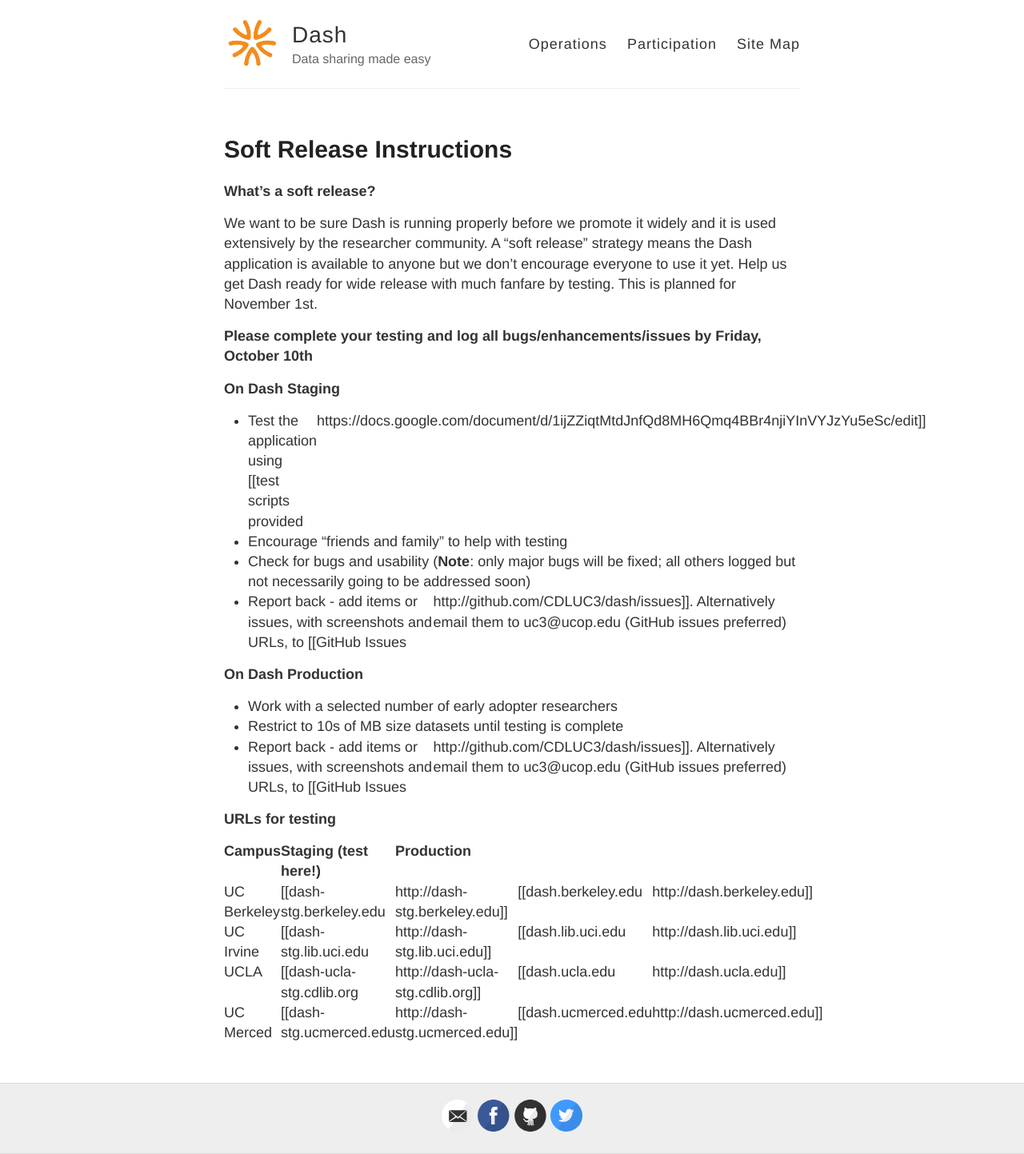
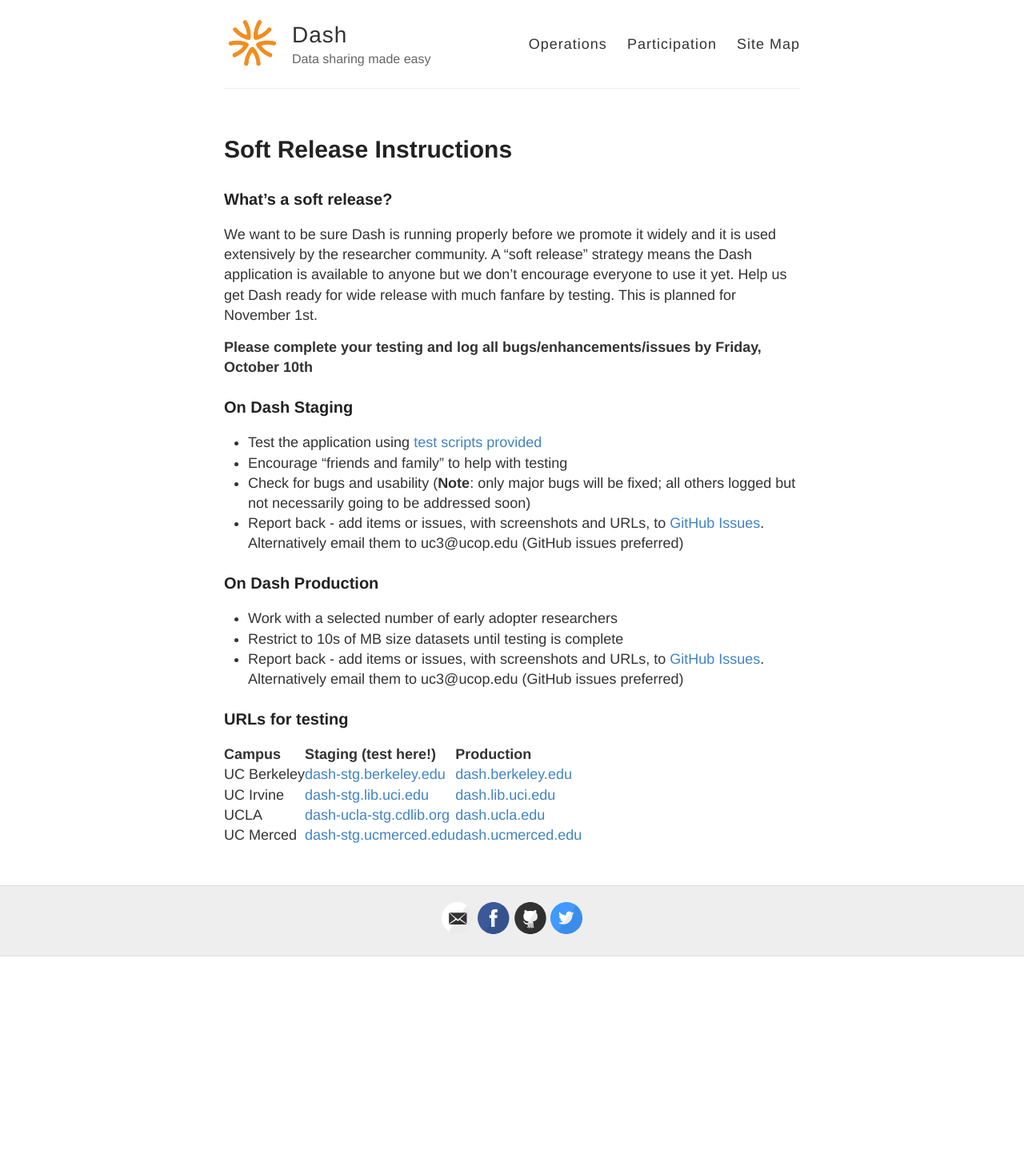
Before and after one commit to CDLUC3/dash, a Jekyll site: the page built from soft-release.md, in a window 1280 px wide. Shown: the whole page at 80% size. Built offline with Jekyll 4.4.1, drawn with Linux system fonts in a browser that asks for light colours; after the commit the page ends 1196 px from its top, so only the background shows below that.

Commit message:
fix soft release

```diff
--- a/soft-release.md
+++ b/soft-release.md
@@ -4,28 +4,29 @@
 permalink: /soft-release/
 ---
 
-**What’s a soft release?**
+### What’s a soft release?
 
 We want to be sure Dash is running properly before we promote it widely and it is used extensively by the researcher community. A "soft release" strategy means the Dash application is available to anyone but we don't encourage everyone to use it yet. Help us get Dash ready for wide release with much fanfare by testing. This is planned for November 1st.
 
 **Please complete your testing and log all bugs/enhancements/issues by Friday, October 10th**
 
-**On Dash Staging**
-* Test the application using [[test scripts provided|https://docs.google.com/document/d/1ijZZiqtMtdJnfQd8MH6Qmq4BBr4njiYInVYJzYu5eSc/edit]]
+### On Dash Staging
+
+* Test the application using [test scripts provided](https://docs.google.com/document/d/1ijZZiqtMtdJnfQd8MH6Qmq4BBr4njiYInVYJzYu5eSc/edit)
 * Encourage "friends and family" to help with testing
 * Check for bugs and usability (**Note**: only major bugs will be fixed; all others logged but not necessarily going to be addressed soon)
-* Report back - add items or issues, with screenshots and URLs, to [[GitHub Issues|http://github.com/CDLUC3/dash/issues]]. Alternatively email them to uc3@ucop.edu (GitHub issues preferred)
+* Report back - add items or issues, with screenshots and URLs, to [GitHub Issues](http://github.com/CDLUC3/dash/issues). Alternatively email them to uc3@ucop.edu (GitHub issues preferred)
 
-**On Dash Production**
+### On Dash Production
+
 * Work with a selected number of early adopter researchers
 * Restrict to 10s of MB size datasets until testing is complete
-* Report back - add items or issues, with screenshots and URLs, to [[GitHub Issues|http://github.com/CDLUC3/dash/issues]]. Alternatively email them to uc3@ucop.edu (GitHub issues preferred)
+* Report back - add items or issues, with screenshots and URLs, to [GitHub Issues](http://github.com/CDLUC3/dash/issues). Alternatively email them to uc3@ucop.edu (GitHub issues preferred)
 
-**URLs for testing**
-
+### URLs for testing
 
 | **Campus** | **Staging (test here!)** | **Production** |
-| UC Berkeley | [[dash-stg.berkeley.edu|http://dash-stg.berkeley.edu]] | [[dash.berkeley.edu|http://dash.berkeley.edu]] |
- | UC Irvine | [[dash-stg.lib.uci.edu|http://dash-stg.lib.uci.edu]] | [[dash.lib.uci.edu|http://dash.lib.uci.edu]]  |
- | UCLA | [[dash-ucla-stg.cdlib.org|http://dash-ucla-stg.cdlib.org]] | [[dash.ucla.edu|http://dash.ucla.edu]] |
- | UC Merced | [[dash-stg.ucmerced.edu|http://dash-stg.ucmerced.edu]] | [[dash.ucmerced.edu|http://dash.ucmerced.edu]]  |
+| UC Berkeley | [dash-stg.berkeley.edu](http://dash-stg.berkeley.edu) | [dash.berkeley.edu](http://dash.berkeley.edu) |
+ | UC Irvine | [dash-stg.lib.uci.edu](http://dash-stg.lib.uci.edu) | [dash.lib.uci.edu](http://dash.lib.uci.edu)  |
+ | UCLA | [dash-ucla-stg.cdlib.org](http://dash-ucla-stg.cdlib.org) | [dash.ucla.edu](http://dash.ucla.edu) |
+ | UC Merced | [dash-stg.ucmerced.edu](http://dash-stg.ucmerced.edu) | [dash.ucmerced.edu](http://dash.ucmerced.edu)  |
```
